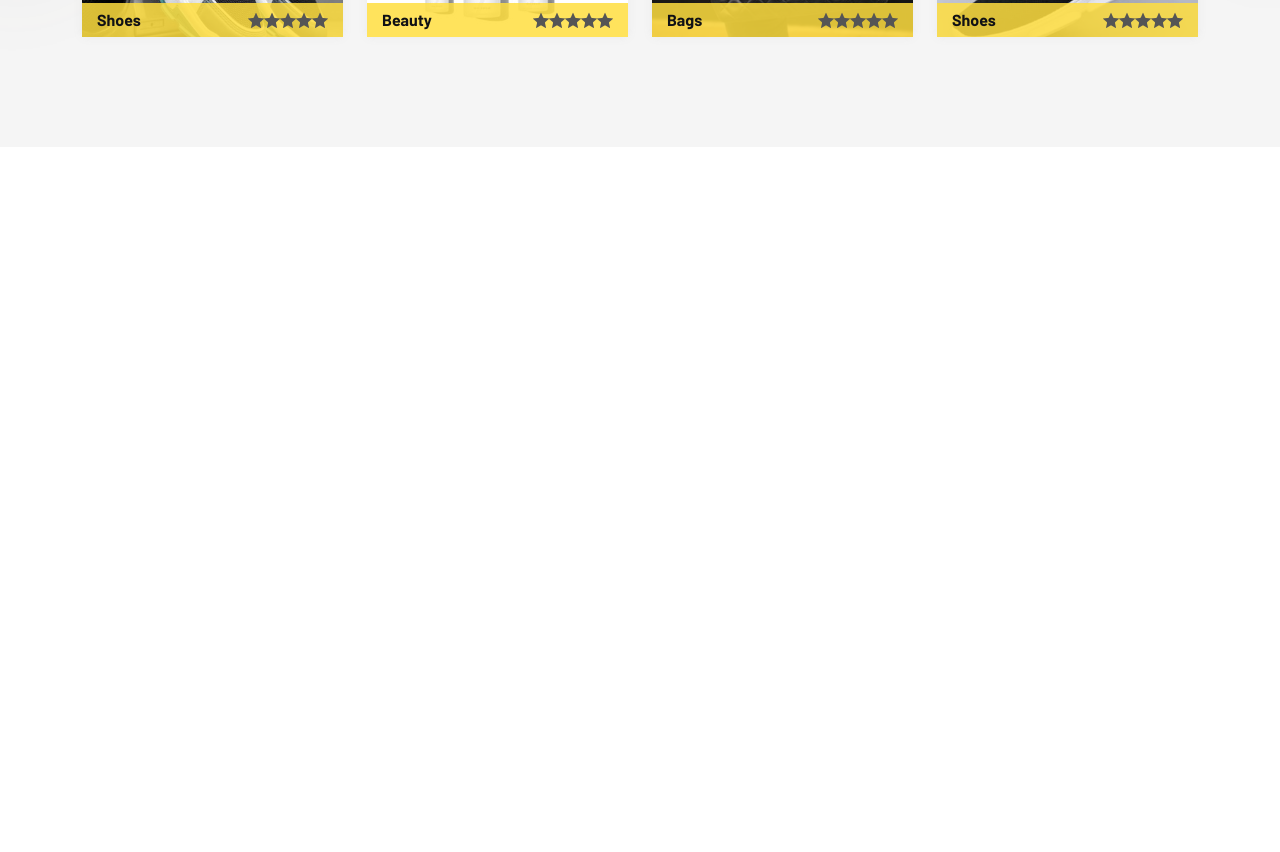
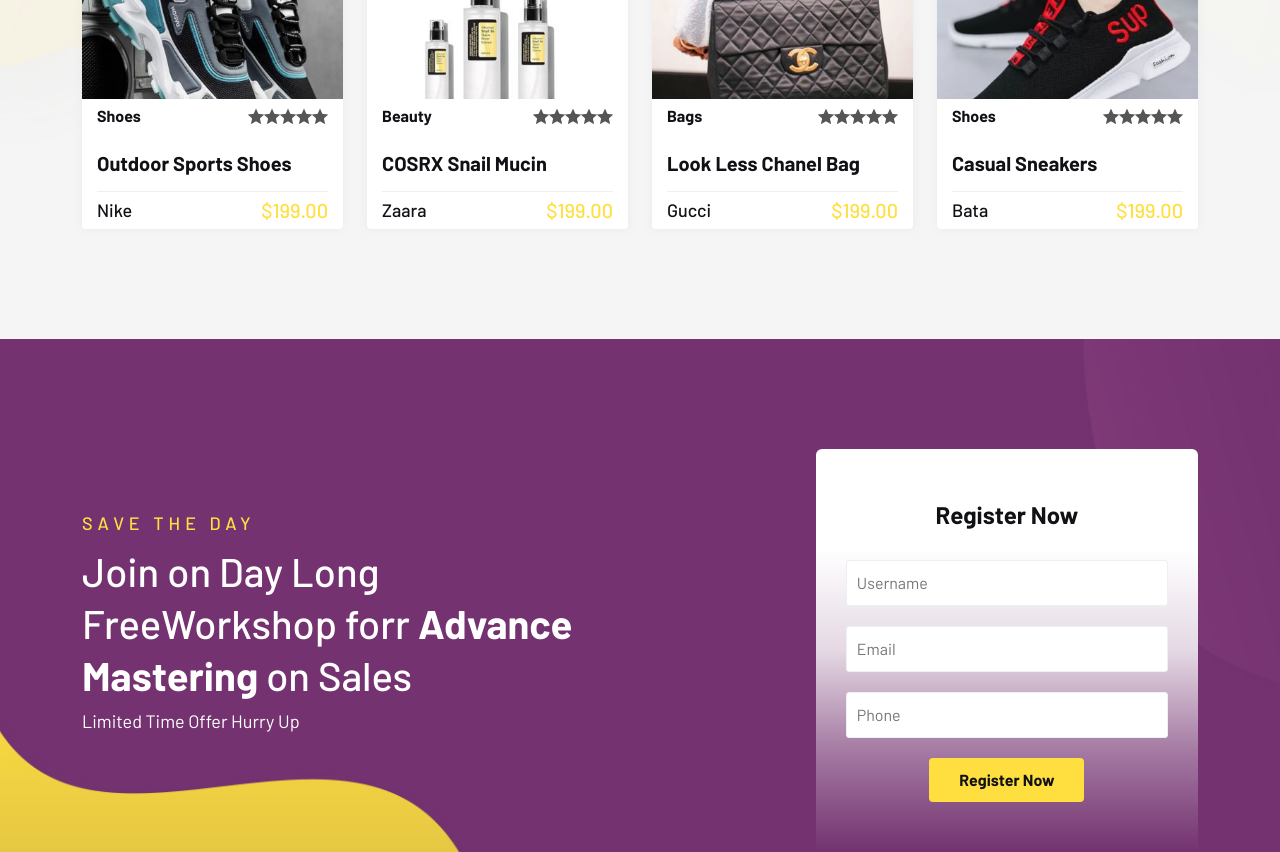
Before and after one commit to Vimal-Boopathi-D/viboshop-e-commerce-with-react, a React (Vite) app: page / in a window 1280 px wide. Shown: the part 2360-3212 px from the top of the page. Before the commit the page ends 2507 px from the top, so only its background shows below. Built offline with nearby package versions, Linux system fonts and the light colour scheme.

Commit message:
Register section added

```diff
--- a/src/home/CategoryShowCase.jsx
+++ b/src/home/CategoryShowCase.jsx
@@ -1,5 +1,6 @@
 import React, { useState } from 'react';
 import Ratings from '../components/Ratings';
+import { Link } from 'react-router-dom';
 import img01 from '../assets/images/categoryTab/01.jpg';
 import img02 from '../assets/images/categoryTab/02.jpg';
 import img03 from '../assets/images/categoryTab/03.jpg';
@@ -89,7 +90,12 @@
 const CategoryShowCase = () => {
     const[items,setItems]=useState(ProductData);
     //category based filtering
-    const filterItem = ()=>{
+    const filterItem = (categItem)=>{
+        const updatedItems=ProductData.filter((currElem)=>
+        {
+            return currElem.cate === categItem || categItem === "All";
+        });
+        setItems(updatedItems);
 
     }
   return (
@@ -114,13 +120,13 @@
             </div>
             {/* section body */}
             <div className='section-wrapper'>
-                <div className='row g-4 justify-content-center row-cols-xl-4 row-cols-lg-3 row-cols-md-2 row-cols-1'>
+                <div className='row g-4 justify-content-center row-cols-xl-4 row-cols-lg-3 row-cols-md-2 row-cols-1 course filter'>
                     {
                     items.map((product)=> <div key={product.id} className='col' >
                         <div className='course-item style-4'>
                             <div className='course-inner'>
                                 <div className='course-thumb'>
-                                    <img src={product.imgUrl} alt="" />
+                                    <Link to={`/shop/${product.id}`}><img src={product.imgUrl} alt="" /></Link>
                                     <div className='course-category'>
                                         <div className='course-cate'>
                                             <a href="#">{product.cate}</a>
@@ -128,6 +134,16 @@
                                         <div className='course-review'>
                                             <Ratings/>
                                         </div>
+                                    </div>
+                                </div>
+                                {/* content */}
+                                <div className='course-content'>
+                                    <Link to={`/shop/${product.id}`}><h5>{product.title}</h5></Link>
+                                    <div className='course-footer'>
+                                        <div  className='course-author'>
+                                        <Link to='/' className='ca-name'>{product.brand}</Link>
+                                        </div>
+                                        <div className='course-price'><span>{product.price}</span></div>
                                     </div>
                                 </div>
                             </div>
--- a/src/home/Home.jsx
+++ b/src/home/Home.jsx
@@ -3,6 +3,7 @@
 import Banner from './Banner'
 import HomeCategory from './HomeCategory'
 import CategoryShowCase from './CategoryShowCase'
+import Register from './Register'
 
 const Home = () => {
   return (
@@ -10,6 +11,7 @@
       <Banner/>
       <HomeCategory/>
       <CategoryShowCase/>
+      <Register/>
     </div>
   )
 }
--- a/src/home/HomeCategory.jsx
+++ b/src/home/HomeCategory.jsx
@@ -83,7 +83,7 @@
                     }
                 </div>
                 <div className='text-center mt-5'>
-                    <Link className='lab-btn'><span>{btnText}</span></Link>
+                    <Link to='/shop' className='lab-btn'><span>{btnText}</span></Link>
                 </div>
             </div>
         </div>
--- /dev/null
+++ b/src/home/Register.jsx
@@ -0,0 +1,39 @@
+import React from 'react'
+const subTitle="Save The Day";
+const title=( <h2 className='title'>Join on Day Long FreeWorkshop forr <b>Advance <span>Mastering</span></b> on Sales</h2> );
+const desc="Limited Time Offer Hurry Up"
+const Register = () => {
+  return (
+    <section className='register-section padding-tb pb-0'>
+        <div className='container'>
+            <div className='row g-4 row-cols-lg-2 row-cols-1 align-items-center'>
+                <div className='col'>
+                    <div className='section-header'>
+                        <span className='subtitle'>{subTitle}</span>
+                        {title}
+                        <p>{desc}</p>
+                    </div>
+                </div>
+                <div className='col'>
+                    <div className='section-wrapper'>
+                        <h4>Register Now</h4>
+                        <form className='register-form'>
+                            <input type="text"name='name' placeholder='Username' className='reg-input'/>
+                            <input type="email"name='email' placeholder='Email' className='reg-input'/>
+                            <input type="number"name='number' placeholder='Phone' className='reg-input'/>
+                            <button type='submit' className='lab-btn'>
+                                <span>
+                                    Register Now
+                                </span>
+                            </button>
+                        </form>
+                    </div>
+                </div>
+            </div>
+        </div>
+
+    </section>
+  )
+}
+
+export default Register
```
Also changed, not shown: src/components/SelectedCategory.jsx (+1 -74 lines), src/assets/css/style.min.css.
